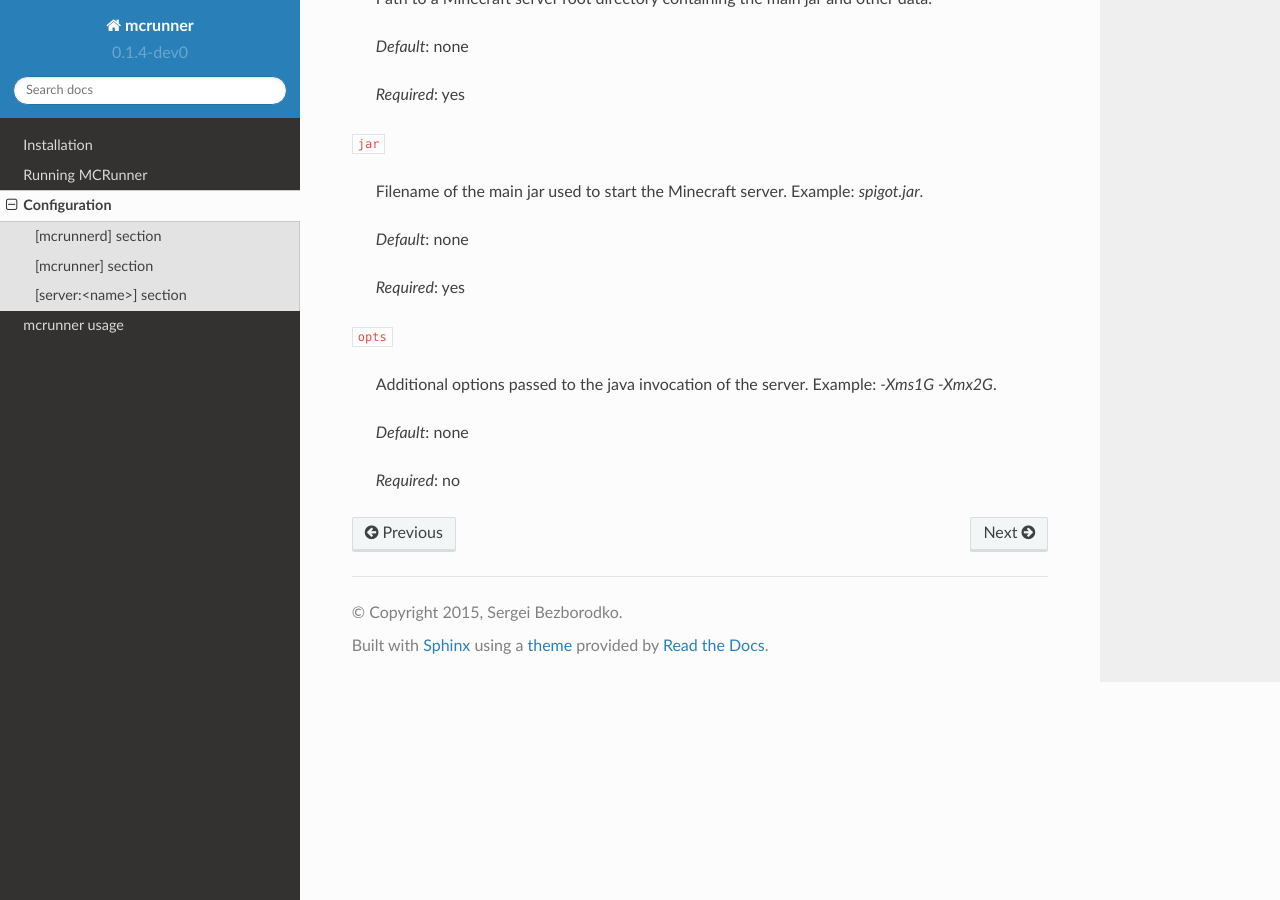
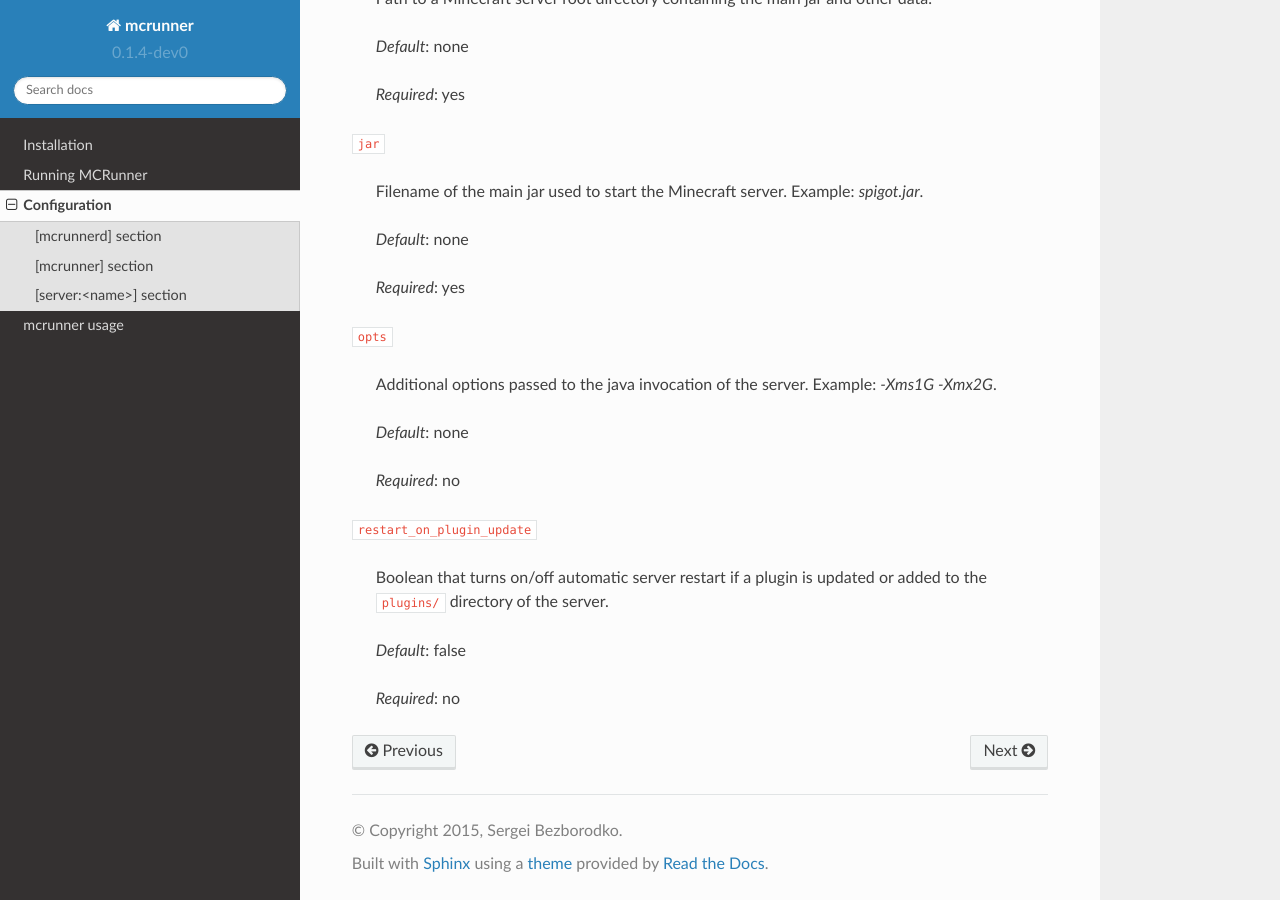
Before and after one commit to sbezboro/mcrunner, a Sphinx documentation site: the page built from docs/configuration.rst, in a window 1280 px wide and 900 px high, scrolled down 1285 px. Built offline with Sphinx 7.4.7 and the Read the Docs theme 2.0.0, drawn with Linux system fonts in a browser that asks for light colours.

```diff
--- a/docs/configuration.rst
+++ b/docs/configuration.rst
@@ -69,3 +69,11 @@
   *Default*: none
 
   *Required*: no
+
+``restart_on_plugin_update``
+
+  Boolean that turns on/off automatic server restart if a plugin is updated or added to the ``plugins/`` directory of the server.
+
+  *Default*: false
+
+  *Required*: no
```
